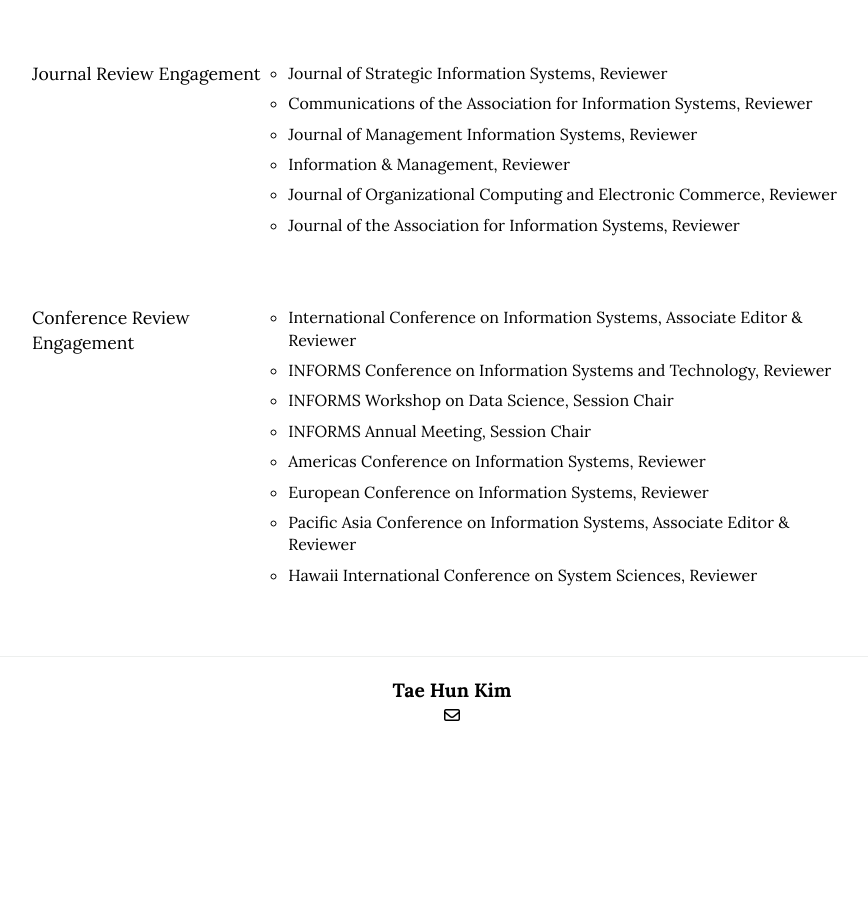
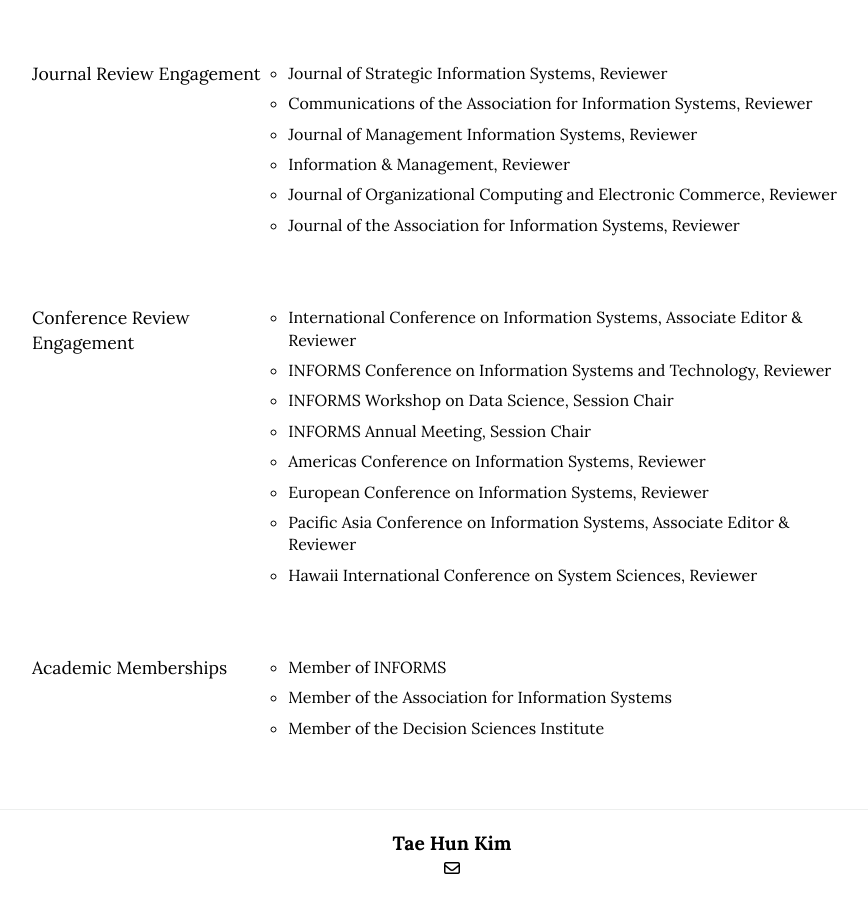
Before and after one commit to istaehun/taehun, a Jekyll site: the page built from engagement.html, in a window 1280 px wide and 900 px high, scrolled down 1680 px. Shown: the whole window, without its empty margins (188-1056 px from the left). Built offline with Jekyll 4.4.1, drawn with Linux system fonts in a browser that asks for light colours; nearby versions of some CDN libraries; before the commit the page ends 2426 px from its top, so only the background shows below that.

Commit message:
Update engagement.yml

```diff
--- a/_data/engagement.yml
+++ b/_data/engagement.yml
@@ -52,3 +52,9 @@
       - "European Conference on Information Systems, Reviewer"
       - "Pacific Asia Conference on Information Systems, Associate Editor & Reviewer"
       - "Hawaii International Conference on System Sciences, Reviewer"
+  -
+    title: Academic Memberships
+    list:
+      - "Member of INFORMS"
+      - "Member of the Association for Information Systems"
+      - "Member of the Decision Sciences Institute"
```
